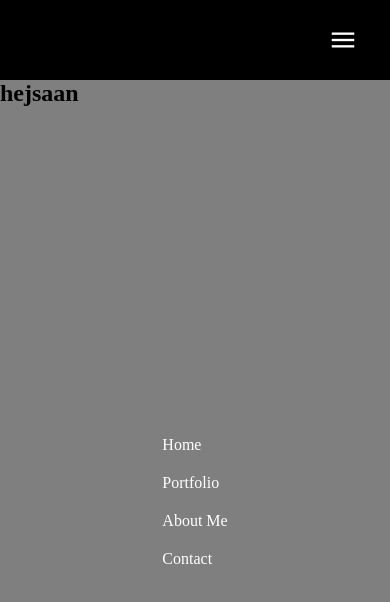
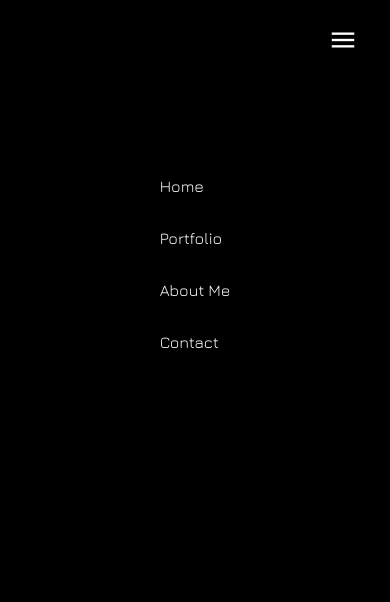
Before and after one commit to MalinJ123/Portfolio, a React (Vite) app: page /start in a window 390 px wide. Both pictures are taken after a click on the element "Menu". Shown: the top 602 px of the page. Built offline with nearby package versions, Linux system fonts and the light colour scheme.

Commit message:
scale 1.2 button, jura font, green root color, green underline when hover in menuoverlay

```diff
--- a/index.html
+++ b/index.html
@@ -1,9 +1,20 @@
-<!doctype html>
+<!DOCTYPE html>
 <html lang="en">
   <head>
     <meta charset="UTF-8" />
     <!-- Material Ikon -->
-    <link rel="stylesheet" href="https://fonts.googleapis.com/css2?family=Material+Symbols+Outlined:opsz,wght,FILL,GRAD@20..48,100..700,0..1,-50..200" />
+    <link
+      rel="stylesheet"
+      href="https://fonts.googleapis.com/css2?family=Material+Symbols+Outlined:opsz,wght,FILL,GRAD@20..48,100..700,0..1,-50..200"
+    />
+
+    <!-- Jura google font -->
+    <link rel="preconnect" href="https://fonts.googleapis.com" />
+    <link rel="preconnect" href="https://fonts.gstatic.com" crossorigin />
+    <link
+      href="https://fonts.googleapis.com/css2?family=Jura:wght@300..700&display=swap"
+      rel="stylesheet"
+    />
 
     <link rel="icon" type="image/svg+xml" href="/vite.svg" />
     <meta name="viewport" content="width=device-width, initial-scale=1.0" />
--- a/src/components/Header.jsx
+++ b/src/components/Header.jsx
@@ -40,7 +40,7 @@ function Header() {
         </span>
       </section>
       {isOpenMenuOverlay && windowWidth <= 701 && (
-        <div className="menu-overlay">
+        <div className={`menu-overlay ${isOpenMenuOverlay ? 'open' : ''}`}>
           <div className="menu-overlay__content">
             <div className="menu-item">Home</div>
             <div className="menu-item">Portfolio</div>
--- a/src/index.css
+++ b/src/index.css
@@ -3,3 +3,19 @@
     padding: 0;
     box-sizing: border-box;
 }
+
+:root {
+  /* fonts */
+    --font-jura: 'Jura', sans-serif;
+
+    /* colors */
+    --color-green: rgb(10, 196, 10);
+
+/* root-button */
+
+
+  }
+
+
+
+/* font-family: var(--font-jura): */
--- a/src/routes/Start.jsx
+++ b/src/routes/Start.jsx
@@ -1,10 +1,30 @@
+import working from "../images/me-working.jpg";
+import "../styles/start.css";
+function Start() {
+  return (
+    <>
+      <section className="wrapper">
+        <div className="wrapper__container">
+          <div className="wrapper__containe">
+            <h4>Frontend Developer</h4>
+            <h1>
+              Hi, I'm <span className="green">Malin</span>
+            </h1>
+            <h1>From Sweden, Karlstad</h1>
+          </div>
 
+          <div className="wrapper__container-button-container">
+            <button className="wrapper__container-button">
+              More Information
+            </button>
+          </div>
+        </div>
 
-function Start () {
-
-    return(
-        <>
-        <h2>hejsaan</h2>
-        </>
-    )
-}; export default Start;
+        <div className="wrapper__container">
+          <img src={working} className="hero-img" alt="When i'm programming" />
+        </div>
+      </section>
+    </>
+  );
+}
+export default Start;
--- a/src/styles/header.css
+++ b/src/styles/header.css
@@ -14,6 +14,7 @@
 }
 
 .header__container--navbar {
+  font-family: var(--font-jura);
   display: flex;
   align-self: center;
   margin: 1em;
@@ -37,9 +38,8 @@
 }
 
 .header__container--navbar:hover::after {
-    transform: scaleX(1);
+  transform: scaleX(1);
   background-color: green;
-
 }
 
 .menu {
@@ -54,30 +54,50 @@
 .menu-overlay {
   position: fixed;
   top: 5em;
-  left: 0;
-  width: 100%;
+  right: 0;
+  width: 0;
   height: 100%;
-  background-color: rgba(0, 0, 0, 0.5);
+  background-color: rgba(0, 0, 0, 0.947);
   z-index: 1000;
   display: flex;
   justify-content: center;
-  align-items: center;
+  font-family: var(--font-jura);
+  line-height: 2em;
+  /* transition: width 0.3s ease-out, background-color 0.3s ease-out; */
+}
+
+.menu-overlay.open {
+  width: 100%;
+  background-color: rgb(0, 0, 0);
 }
 
 .menu-overlay__content {
   display: flex;
   flex-direction: column;
+  margin-top: 5em;
 }
 
 .menu-item {
   color: white;
   padding: 10px;
   cursor: pointer;
-  transition: background-color 0.3s ease;
+  position: relative;
 }
 
-.menu-item:hover {
-  background-color: rgba(255, 255, 255, 0.1);
+.menu-item::before {
+  content: "";
+  position: absolute;
+  width: 0%;
+  height: 2px;
+  bottom: 0;
+  left: 0;
+  background-color: transparent;
+  transition: width 0.3s ease-out, background-color 0.3s ease-out;
+}
+
+.menu-item:hover::before {
+  width: 100%;
+  background-color: green;
 }
 
 @media screen and (min-width: 701px) {
--- a/src/styles/start.css
+++ b/src/styles/start.css
@@ -0,0 +1,57 @@
+.wrapper {
+  display: flex;
+  justify-content: space-around;
+  background-color: black;
+  line-height: 40px;
+  align-items: center;
+}
+.wrapper__container {
+  font-family: var(--font-jura);
+  color: white;
+  margin-left: 2em;
+}
+.green {
+  color: var(--color-green);
+}
+.wrapper__container-button-container{
+    margin-top: 10em;
+}
+.wrapper__container-button {
+  background-color: black;
+  color: white;
+  padding: 0.5em;
+  border: 1px solid var(--color-green);
+  font-family: var(--font-jura);
+  transition: transform 0.3s ease;
+}
+.wrapper__container-button:hover{
+    transform: scale(1.2);
+    cursor: pointer;
+}
+.hero-img {
+    max-width: 100%;
+    height: auto;
+}
+
+@media screen and (max-width:801px) {
+    .wrapper {
+        display: flex;
+        flex-direction: column-reverse;
+        background-color: green;
+      }
+
+      .wrapper__container {
+        margin-left: 0em;
+      }
+      .hero-img {
+        flex-shrink: 1;
+        max-width: 100%;
+        height: auto;
+    }
+    .wrapper__container-button-container{
+        margin:2em 0em 2em 0em;
+    }
+    .green{
+        color:black;
+    }
+}
```
Also changed, not shown: src/images/me-working.jpg (added).
